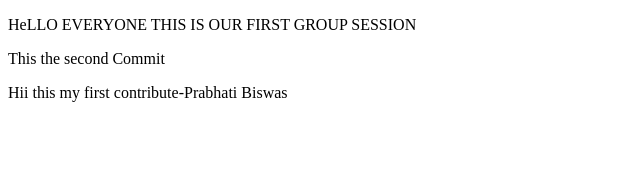
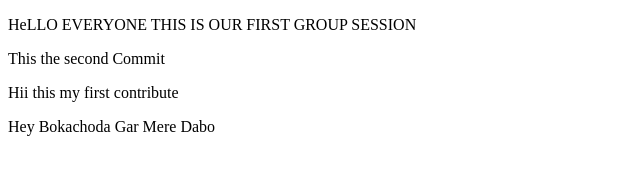
Before and after one commit to bikramkoley7890-stack/Jarvis, a plain HTML site: page index.html in a window 1280 px wide. Shown: the whole page, without its empty margins (0-640 px from the left). Drawn offline with Linux system fonts and the light colour scheme.

Commit message:
Add new paragraph to index.html

```diff
--- a/index.html
+++ b/index.html
@@ -12,7 +12,9 @@
     <p> HeLLO EVERYONE THIS IS OUR FIRST GROUP SESSION</p>
     <P> This the second Commit</P>
 
-    <p>Hii this my first contribute-Prabhati Biswas</p>
+    <p>Hii this my first contribute</p>
+    <p>Hey Bokachoda Gar Mere Dabo</p>
 
 </body>
+
 </html>
```
